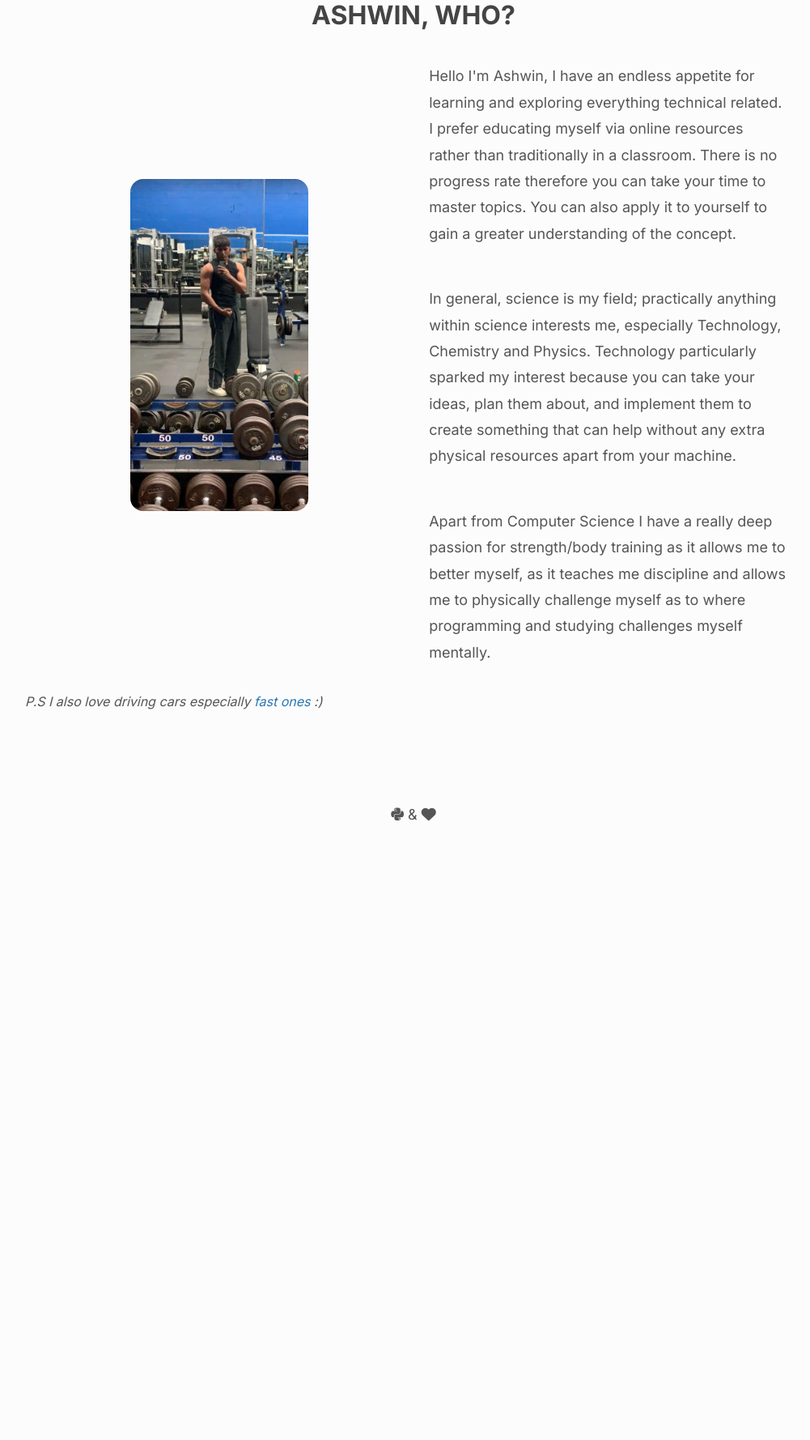
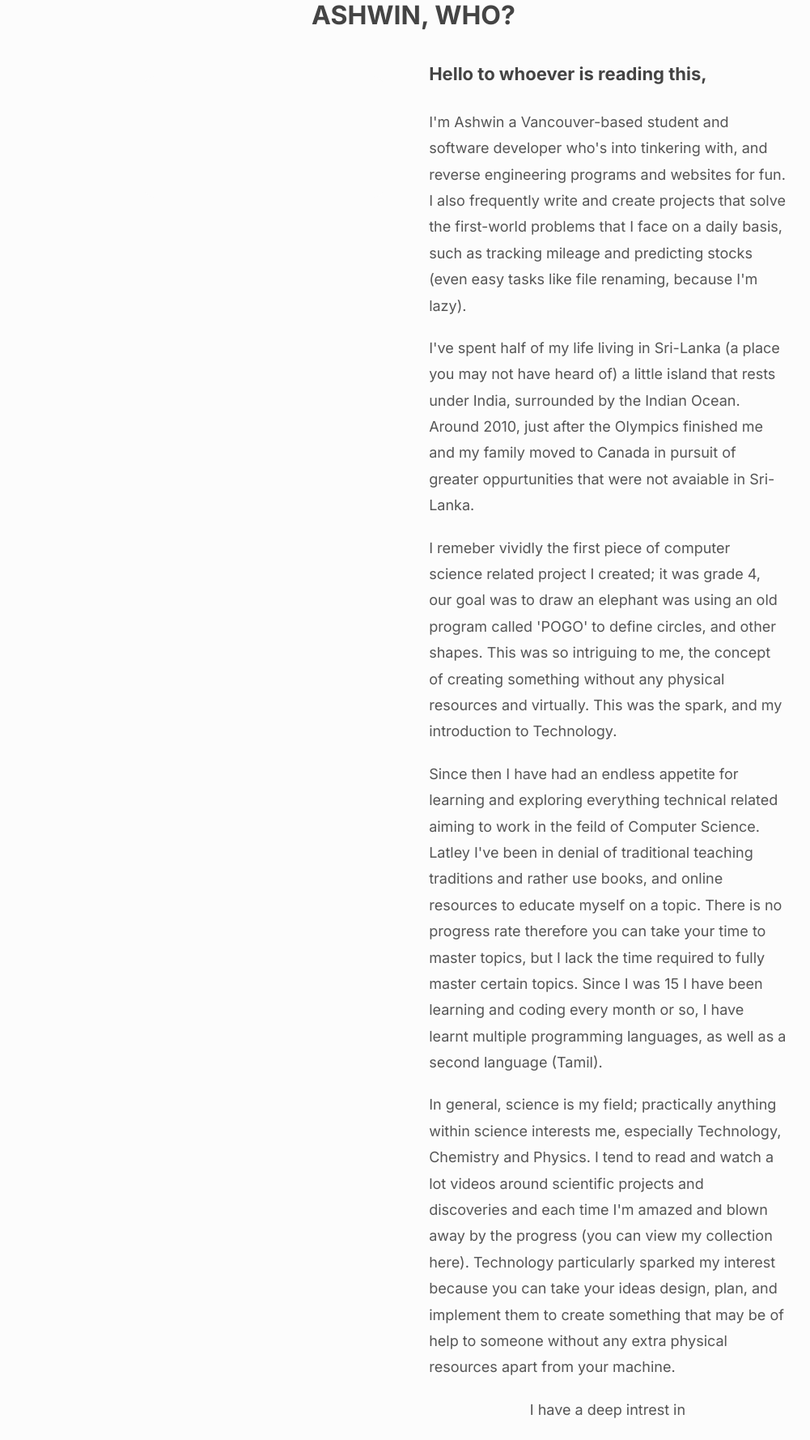
Before and after one commit to xxiz/ashwin.lol_flask, a Flask app: page /about in a window 1280 px wide. Shown: the part 128-1906 px from the top of the page at 81% size, without its empty margins (129-1130 px from the left). Before the commit the page ends 1142 px from the top, so only its background shows below. Run offline with Flask 2, Linux system fonts and the light colour scheme; some libraries are stand-ins or nearby versions; grey boxes are pictures that could not be loaded.

Commit message:
Add project page and about page change

```diff
--- a/app.py
+++ b/app.py
@@ -1,5 +1,5 @@
 from flask import Flask, request
-from web.content import index_page, projects_page, about_page
+from web.content import index_page, projects_page, about_page, get_project_page
 web = Flask(__name__)
 web.config['SQLALCHEMY_TRACK_MODIFICATIONS'] = False
 
@@ -11,9 +11,10 @@
 def projects():
     return projects_page()
 
+@web.route('/projects/<string:project_name>', methods=['GET'])
+def get_project(project_name):
+    return get_project_page(project_name)
+
 @web.route('/about')
 def about():
     return about_page()
-# @web.route('/files')
-# def files():
-#     return file_page()
--- a/static/styles.css
+++ b/static/styles.css
@@ -381,6 +381,7 @@
   .left {
     text-align: left;
   }
+
   .right {
     text-align: right;
   }
@@ -393,28 +394,37 @@
   .about__content img, video {
     z-index: -100;
     border-radius: 1em;
-    display: block;
-    margin-left: auto;
-    margin-right: auto;
-    margin-bottom: 2em;
-    width: 50%;
+    display: inline-block;
+    margin-bottom: 2em; margin: 1em;
+    max-width: 300px;
   }
+
+  .about__content h3 {
+    margin-bottom: 30px;
+  }
+
   .about__content p {
     display: flex;
     justify-content: center;
     align-items: center;
   }
-  /* .div__right {
-    text-align: right;
+
+  .f-right {
+    float: right;
   }
 
-  .div__left {
-    text-align: left;
-  } */
+  .f-left {
+    float: left;
+  }
 
   .rounded {
     border-radius: 20px;
   }
+
+  .about__content p {
+    margin-bottom: 20px;
+  }
+
   @media (max-width: 600px) {
     .about__content img, video {
       width: 100%;
--- a/templates/about.html
+++ b/templates/about.html
@@ -6,17 +6,25 @@
         <div class = "container content">
             <div class="row">
                 <div class="col-6">
-                    <video src="/static/chem.mp4" autoplay muted loop></video>
-                    <img src="/static/gym.jpg"></img>
+                    <video class="f-right" src="/static/chem.mp4" autoplay muted loop></video>
                 </div>
                 <div class="col-6">
-                    <p>Hello I'm Ashwin, I have an endless appetite for learning and exploring everything technical related. I prefer educating myself via online resources rather than traditionally in a classroom. There is no progress rate therefore you can take your time to master topics. You can also apply it to yourself to gain a greater understanding of the concept.</p>
-                    <br>
-                    <br>
-                    <p>In general, science is my field; practically anything within science interests me, especially Technology, Chemistry and Physics. Technology particularly sparked my interest because you can take your ideas, plan them about, and implement them to create something that can help without any extra physical resources apart from your machine.</p>
-                    <br>
-                    <br>
+                    <h3><b>Hello to whoever is reading this,</b></h3>
+                    <p>I'm Ashwin a Vancouver-based student and software developer who's into tinkering with, and reverse engineering programs and websites for fun. I also frequently write and create projects that solve the first-world problems that I face on a daily basis, such as tracking mileage and predicting stocks (even easy tasks like file renaming, because I'm lazy).</p>
+                    <p>I've spent half of my life living in Sri-Lanka (a place you may not have heard of) a little island that rests under India, surrounded by the Indian Ocean. Around 2010, just after the Olympics finished me and my family moved to Canada in pursuit of greater oppurtunities that were not avaiable in Sri-Lanka.</p>
+                    <p>I remeber vividly the first piece of computer science related project I created; it was grade 4, our goal was to draw an elephant was using an old program called 'POGO' to define circles, and other shapes. This was so intriguing to me, the concept of creating something without any physical resources and virtually. This was the spark, and my introduction to Technology.</p>
+                    <p>Since then I have had an endless appetite for learning and exploring everything technical related aiming to work in the feild of Computer Science. Latley I've been in denial of traditional teaching traditions and rather use books, and online resources to educate myself on a topic. There is no progress rate therefore you can take your time to master topics, but I lack the time required to fully master certain topics. Since I was 15 I have been learning and coding every month or so, I have learnt multiple programming languages, as well as a second language (Tamil).</p>
+                    <p>In general, science is my field; practically anything within science interests me, especially Technology, Chemistry and Physics. I tend to read and watch a lot videos around scientific projects and discoveries and each time I'm amazed and blown away by the progress (you can view my collection here). Technology particularly sparked my interest because you can take your ideas design, plan, and implement them to create something that may be of help to someone without any extra physical resources apart from your machine.</p>
+                    <p>I have a deep intrest in </p>
                     <p>Apart from Computer Science I have a really deep passion for strength/body training as it allows me to better myself, as it teaches me discipline and allows me to physically challenge myself as to where programming and studying challenges myself mentally.</p>
+                </div>
+            </div>
+            <div class="row">
+                <div class="col-6">
+                    <p>Hello I'm Ashwin, </p>
+                </div>
+                <div class="col-6">
+                    <img class="f-left" src="/static/gym.jpg"></img>
                 </div>
             </div>
             <div></div>
--- /dev/null
+++ b/templates/project_page.html
@@ -0,0 +1,4 @@
+{% extends 'base.html' %}
+{% block content %}
+<h1>{{ project[0].title }}</h1>
+{% endblock %}
--- a/web/content.py
+++ b/web/content.py
@@ -5,9 +5,9 @@
 prefix = "Ashwin Charathsandran — "
 
 # Meta Tags
-preview_message = ""
-preview_title = ""
-preview_image = ""
+preview_message = "Expressing my undying passion for technology by researching, designing, and creating applications that solve problems."
+preview_title = prefix + "Student & Developer"
+preview_image = "/static/me.jpg"
 
 technologies = {
     "Python",
@@ -55,7 +55,11 @@
     preview_image = preview_image,
     preview_message = preview_message)
 
-def file_page():
-    return render_template('files.html',
-    title = prefix + "Files",
-    )
+def get_project_page(project_name):
+    return render_template('project_page.html',
+    title = prefix + project_name,
+    # code below from https://stackoverflow.com/a/64013749
+    project = [x for x in projects if x["project_id"]==project_name],
+    preview_title = preview_title,
+    preview_image = preview_image,
+    preview_message = preview_message)
--- a/web/projects.json
+++ b/web/projects.json
@@ -1,14 +1,22 @@
 [
         {
             "title": "Portfolio Website",
+            "project_id": "portfolio-website",
             "description": "A web hosted portfolio website that features dynamic conten, and a blog system tied together by Flask and GitHub Pages.",
             "image_url": "http://placeimg.com/640/480",
             "stack": ["Flask", "Github", "Markdown", "CSS", "HTML", "Linux CLI"],
             "github_repo": "https://github.com/ax20/ashwin.lol_flask",
-            "demo_site": "https://ashwin.lol/"
+            "demo_site": "https://ashwin.lol/",
+            "authors": "Ashwin Charathsandran",
+            "description_detailed": "",
+            "dependencies":"",
+            "date_conceived": "",
+            "date_completed": "",
+            "uses": ["VSCode", "CPanel", "Git Bash", "Github"]
         },
         {
             "title": "StockBot",
+            "project_id": "stockbot",
             "description": "Predicts tomorrow's closing price of a given stock ticker based on technical indicators which is compared with a prediction made by a linear regression model.",
             "image_url": "http://placeimg.com/640/480",
             "stack": ["Python", "YahooFinance"],
@@ -16,6 +24,7 @@
         },
         {
             "title": "Vlone",
+            "project_id": "vlone",
             "description": "In Minecraft (version 1.7.10), a Java based game we tracked the movements and packets sent from a player to deduce if they were cheating.",
             "image_url": "http://placeimg.com/640/480",
             "stack": ["Java", "ProtocolLib", "SpigotMC", "Minecraft"],
@@ -23,12 +32,14 @@
         },
         {
             "title": "Entry Manager",
+            "project_id": "entry-manager",
             "description": "Mileage and fuel economy is automatically calculated and easy to track in newer automobiles however with older cars this is something that becomes very tedious. To make life easier myself and a friend created this project.",
             "image_url": "",
             "stack": ["Python", "ReactJS", "RESTful", "Flask"]
         },
         {
             "title": "Encryption Tool",
+            "project_id": "encryption-tool",
             "description": "A GUI based file encryption application that utilizes the TripleDES protocol to secure text files; this can further be automated by using a configuration file.",
             "image_url": "http://placeimg.com/640/480",
             "stack": ["Java"],
@@ -36,6 +47,7 @@
         },
         {
             "title": "Memory",
+            "project_id": "memory",
             "description": "A GUI based screen capture tool that captures photos via the Robot class and has the ability to upload images automatically as well as the option to share the image to any email address provided.",
             "image_url": "",
             "stack": ["Java"],
@@ -43,6 +55,7 @@
         },
         {
             "title": "URL Hunter",
+            "project_id": "url-hunter",
             "description": "Written in Python with the help of the PRAW library to download HTML content from the first thousand posts on a subreddit/user, crawl through two layers of URLs and log if the URL matches the search term.",
             "image_url": "",
             "stack":["HTML", "Python", "PRAW"],
```
Also changed, not shown: web/file_manager.py (deleted).
